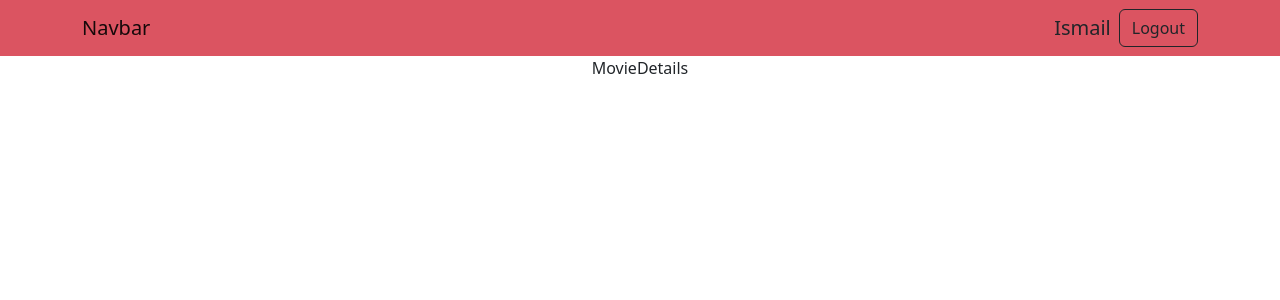
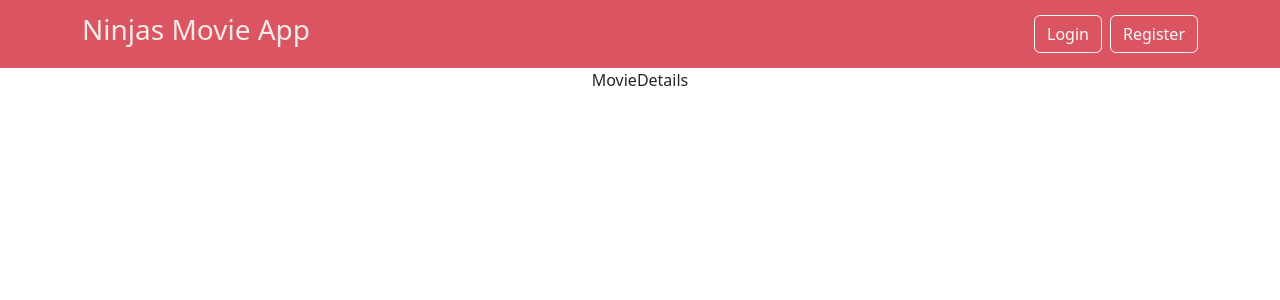
Before and after one commit to ismailyazici1988/movie-app, a React (Create React App) app: page /movie/1 in a window 1280 px wide. Shown: the top 300 px of the page. Built offline with nearby package versions, Linux system fonts and the light colour scheme.

Commit message:
navbar finish

```diff
--- a/src/components/Navbar.jsx
+++ b/src/components/Navbar.jsx
@@ -1,16 +1,39 @@
 import React from "react";
+import { Link, useNavigate } from "react-router-dom";
 
 const Navbar = () => {
+  const navigate = useNavigate();
+  //   const currentUser = { displayName: "Mark Madison" };
+  const currentUser = false;
   return (
     <div>
       <div className="navbar navbar-expand-lg">
         <div className="container">
-          <a className="navbar-brand" href="#">
-            Navbar
-          </a>
+          <Link className="navbar-brand" to="/">
+            <h3>Ninjas Movie App</h3>
+          </Link>
           <div className="d-flex align-items-center">
-            <h5 className="mb-0">Ismail</h5>
-            <button className="ms-2 btn btn-outline-dark">Logout</button>
+            {currentUser ? (
+              <>
+                <h5 className="mb-0">{currentUser.displayName}</h5>
+                <button className="ms-2 btn btn-outline-dark">Logout</button>
+              </>
+            ) : (
+              <>
+                <button
+                  onClick={() => navigate("/login")}
+                  className="ms-2 btn btn-outline-light"
+                >
+                  Login
+                </button>
+                <button
+                  onClick={() => navigate("/register")}
+                  className="ms-2 btn btn-outline-light"
+                >
+                  Register
+                </button>
+              </>
+            )}
           </div>
         </div>
       </div>
```
